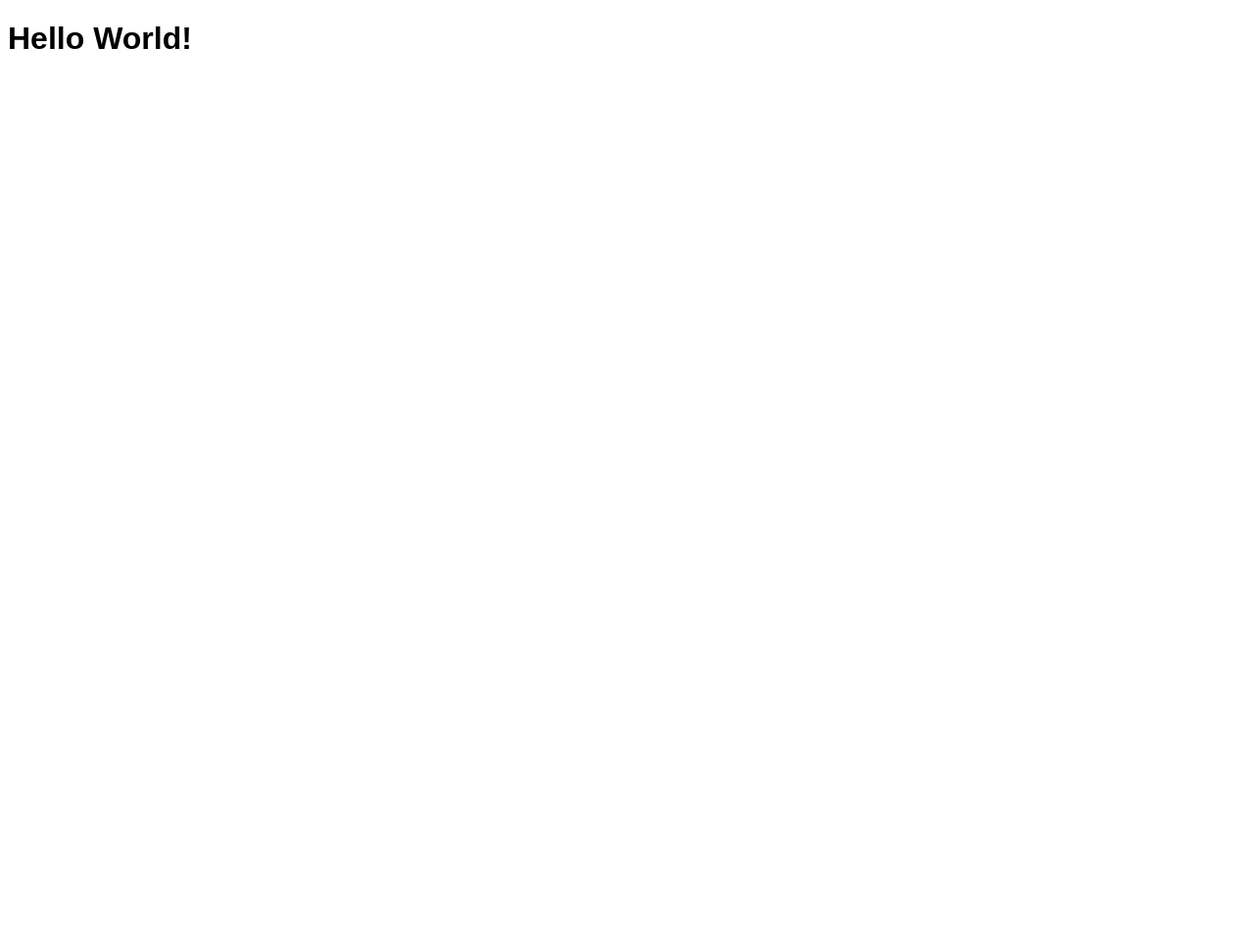
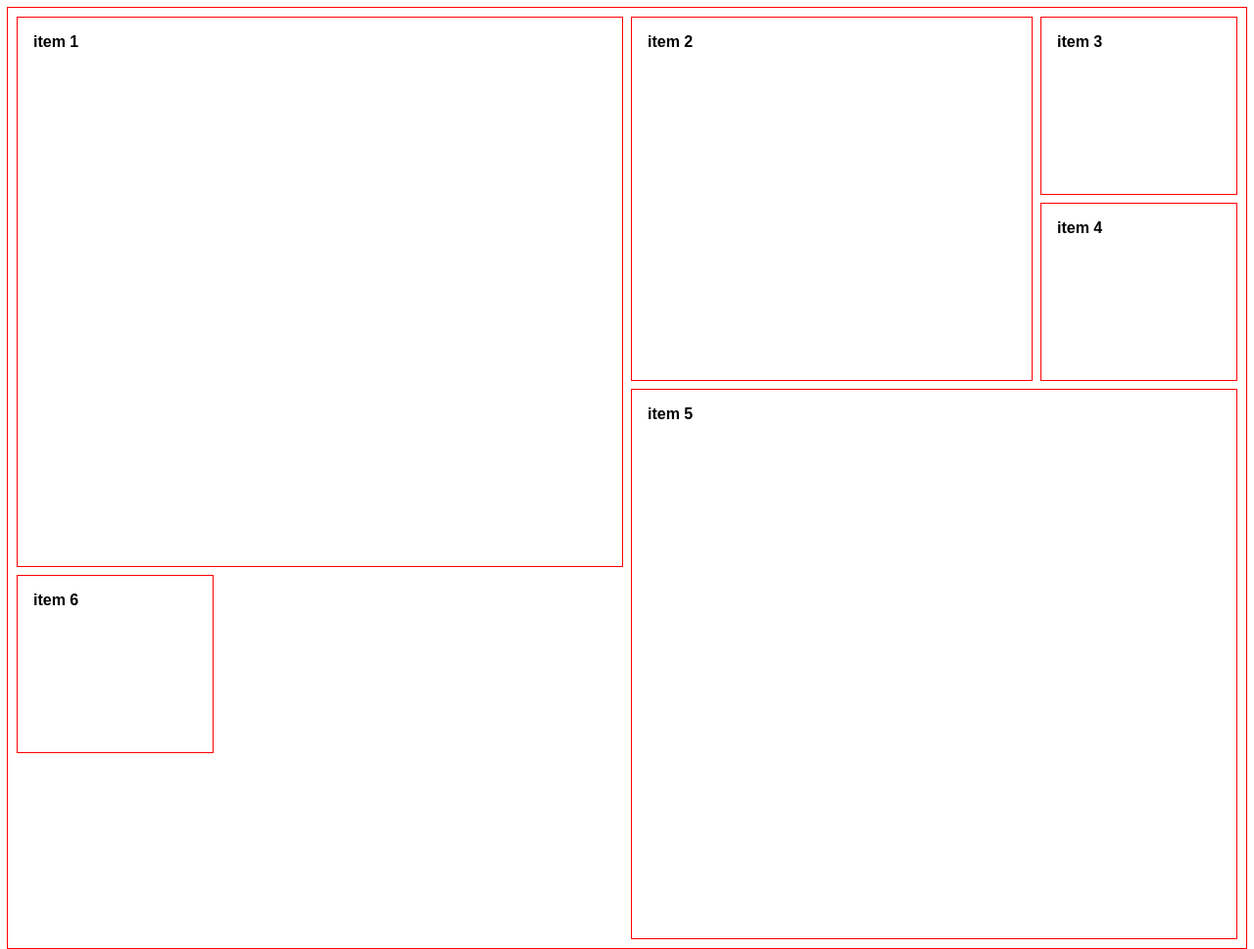
Before and after one commit to lennymlopes/lennymlopes.github.io, a plain HTML site: page index.html in a window 1280 px wide. Shown: the whole page at 98% size. Before the commit the page ends 800 px from the top, so only its background shows below. Drawn offline with Linux system fonts and the light colour scheme.

Commit message:
add grid and example divs

```diff
--- a/index.html
+++ b/index.html
@@ -4,10 +4,18 @@
 	<meta charset="UTF-8" />
 	<title>Lenny Lopes on Github</title>
 	<link rel="stylesheet" href="static/index.css" />
+	<meta name=“viewport” content=“width=device-width, initial-scale=1.0”>
 </head>
 <body>
 	<div class="container">
-		<h1>Hello World!</h1>
+    <div class="grid-container">
+      <div class="grid-item grid-item-large">item 1</div>
+      <div class="grid-item grid-item-medium">item 2</div>
+      <div class="grid-item grid-item-small">item 3</div>
+      <div class="grid-item grid-item-small">item 4</div>
+      <div class="grid-item grid-item-large">item 5</div>
+      <div class="grid-item grid-item-small">item 6</div>
+    </div>
 	</div>
 </body>
 </html>
--- a/static/index.css
+++ b/static/index.css
@@ -1,8 +1,38 @@
 * {
 	box-sizing: border-box;
 	font-family: sans-serif;
+  outline: 1px solid red;
 }
 
 * html, body {
 	min-height: 100%;
 }
+
+.grid-container {
+  display: grid;
+  grid-template-columns: repeat(auto-fill, minmax(180px, 1fr));
+  grid-auto-rows: minmax(180px, auto);
+  grid-auto-flow: dense;
+  grid-gap: 10px;
+  padding: 10px;
+}
+
+.grid-item {
+  padding: 1rem;
+  font-weight: bold;
+}
+
+.grid-item-small {
+  grid-column-end: span 1;
+  grid-row-end: span 1;
+}
+
+.grid-item-medium {
+  grid-column-end: span 2;
+  grid-row-end: span 2;
+}
+
+.grid-item-large {
+  grid-column-end: span 3;
+  grid-row-end: span 3;
+}
```
